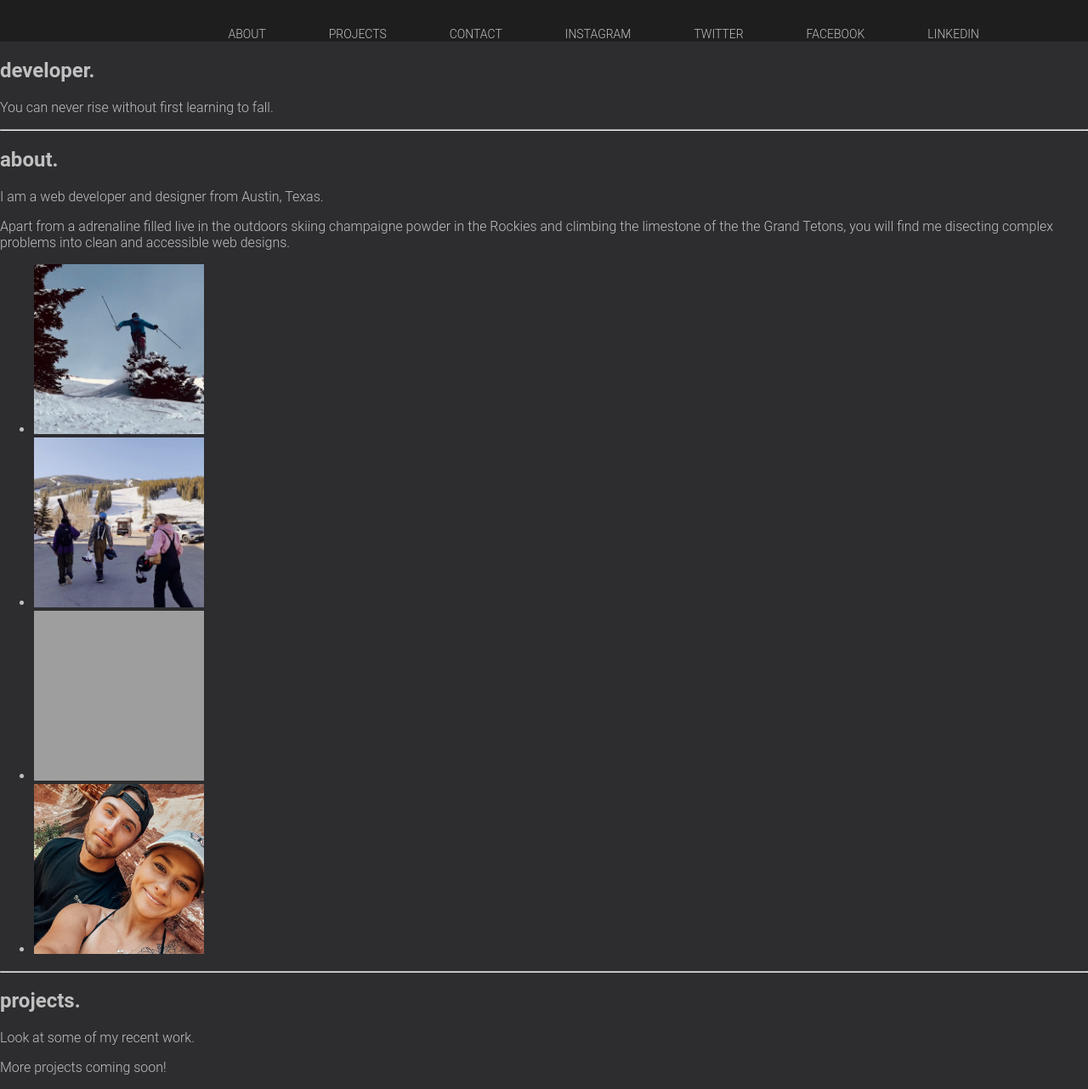
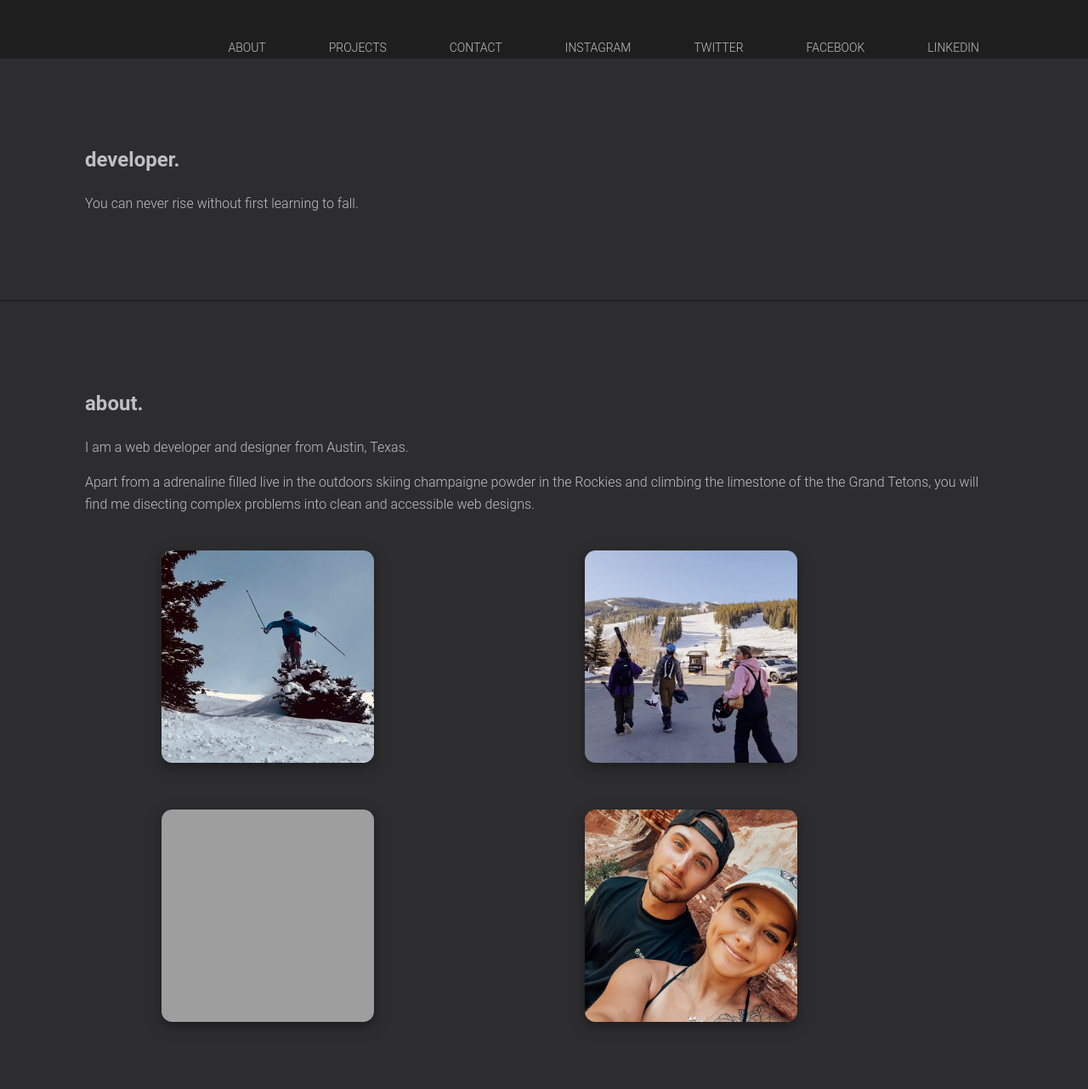
Before and after one commit to ajsherrill2/AS-Developer-Portfolio, a plain HTML site: page index.html in a window 1280 px wide. Shown: the part 81-1363 px from the top of the page at 85% size. Drawn offline with Linux system fonts and the light colour scheme; grey boxes are pictures that could not be loaded.

Commit message:
changes to index added classes to sections changes to style.css added flexbox styles to sections

```diff
--- a/assets/css/style.css
+++ b/assets/css/style.css
@@ -8,12 +8,17 @@
     --black-2: #1e1e1e;
 }
 
+html {
+    font-size: 16px;
+}
+
 body {
     margin: 0;
     background: var(--gray-3);
     font-family: 'Roboto', sans-serif;
     font-weight: 300;
     color: var(--gray-1);
+    line-height: 1.6;
 }
 
 .container {
@@ -82,3 +87,32 @@ nav a:before {
 nav a:hover::before {
     width: 100%;
 }
+
+.flex-container {
+    margin: 100px;
+}
+
+.flex-wrap {
+    display: flex;
+    flex-wrap: wrap;
+    gap: 1em;
+    margin: 25px 50px 25px 50px;
+}
+
+.flex-wrap > * {
+    flex: 1 2 10em;
+}
+
+img {
+    box-shadow: 0 4px 8px 0 rgba(0, 0, 0, 0.2), 0 6px 20px 0 rgba(0, 0, 0, 0.19);
+    border: none;
+    margin: 0;
+    padding: 0;
+    border-radius: 5%;
+}
+
+hr {
+    border: none;
+    height: 3px;
+    background: linear-gradient(to bottom, var(--black-2), var(--gray-3));
+}
--- a/index.html
+++ b/index.html
@@ -15,19 +15,19 @@
 
 <body>
 
-    <header>
+    <header id="top">
         <div class="container">
             <h1 class="logo">Adam Sherrill</h1>
             <nav>
                 <ul>
                     <li>
-                        <a href="#">About</a>
+                        <a href="#about">About</a>
                     </li>
                     <li>
-                        <a href="#">Projects</a>
+                        <a href="#projects">Projects</a>
                     </li>
                     <li>
-                        <a href="#">Contact</a>
+                        <a href="#contact">Contact</a>
                     </li>
                     <li>
                         <a href="https://www.instagram.com/aj.sherrill/" title="Follow me on Instagram" target="_blank">Instagram</a>
@@ -46,55 +46,46 @@
         </div>
     </header>
 
-    <!-- removed for now
-    <figure class="background-img">
-        <img src="./assets/images/Glacier.jpg.JPG" alt="Image of Glacier National Park">
-    </figure>
-    -->
-
     <main>
-        <section>
-            <h2>developer.</h2>
+        <section class="flex-container">
             <div>
+                <h2 id="developer">developer.</h2>
                 <p>You can never rise without first learning to fall.</p>
             </div>
         </section>
-        <hr> <!--Remove this if you can find a different way to split up sections-->
-        <section>
-            <div>
-                <h2>about.</h2>
-                <p class="intro">I am a web developer and designer from Austin, Texas.</p>
+        <hr>
+        <section class="flex-container">
+            <div id="about">
+                <h2 class="title">about.</h2>
+                <p class="intro">I am a <span>web developer</span> and <span>designer</span> from Austin, Texas.</p>
                 <p class="description">
                     Apart from a adrenaline filled live in the outdoors skiing champaigne powder in the Rockies
                     and climbing the limestone of the the Grand Tetons, you will find me disecting complex problems
                     into clean and accessible web designs.
                 </p>
+                <div class="flex-wrap"> <!--change this to something semantic-->
+                        <figure class="col">
+                            <img src="./assets/images/skiing.jpg.JPG" alt="Image of Adam skiing" style="width: 250px; height: 250px;">
+                        </figure>
+                        <figure class="col">
+                            <img src="./assets/images/friends-skiing.jpg.JPG" alt="Image of friends at ski resort" style="width: 250px; height: 250px;">
+                        </figure>
+                        <figure class="col">
+                            <img src="./assets/images/climbing.jpg.JPG" alt="Image of climbing in the Tetons" style="width: 250px; height: 250px;">
+                        </figure>
+                        <figure class="col">
+                            <img src="./assets/images/me-shay.jpg.JPG" alt="Image of Girlfriend" style="width: 250px; height: 250px;">
+                        </figure>
                 </div>
-            <div>
-                <ul>
-                    <li>
-                        <img src="./assets/images/skiing.jpg.JPG" alt="Image of Adam skiing" style="width: 200px; height: 200px;">
-                    </li>
-                    <li>
-                        <img src="./assets/images/friends-skiing.jpg.JPG" alt="Image of friends at ski resort" style="width: 200px; height: 200px;">
-                    </li>
-                    <li>
-                        <img src="./assets/images/climbing.jpg.JPG" alt="Image of climbing in the Tetons" style="width: 200px; height: 200px;">
-                    </li>
-                    <li>
-                        <img src="./assets/images/me-shay.jpg.JPG" alt="Image of Girlfriend" style="width: 200px; height: 200px;">
-                    </li>
-                </ul>
             </div>
         </section>
-        <hr> <!--Remove this if you can find a different way to split up sections-->
-        <section>
-            <div>
+        <hr>
+        <section class="flex-container">
+            <div id="projects">
                 <h2>projects.</h2>
                 <p class="intro">Look at some of my recent work.</p>
                 <p class="description">More projects coming soon!</p>
-            </div>
-            <aside class="projects">
+                <aside class="flex-wrap">
                     <figure class="card">
                         <h3>Refactoring Webpages</h3>
                         <p>insert text</p>
@@ -112,10 +103,11 @@
                         <p>insert text</p>
                     </figure>
                 </aside>
+            </div>
         </section>
-        <hr> <!--Remove this if you can find a different way to split up sections-->
-        <section>
-            <div>
+        <hr>
+        <section class="flex-container">
+            <div id="contact">
                 <h2>contact.</h2>
                 <p class="intro">Reach me at these domains or shoot me an email.</p>
                 <ul class="social-hub">
@@ -155,9 +147,9 @@
             </div>
         </section>
     </main>
-
+    <hr>
     <footer>
-        <h2>© 2022 Adam Sherrill</h2>
+        <h2> <a href="#top">© 2022 Adam Sherrill</a></h2>
     </footer>
 
 </body>
```
Lines whose indentation alone changed are shown as unchanged.
